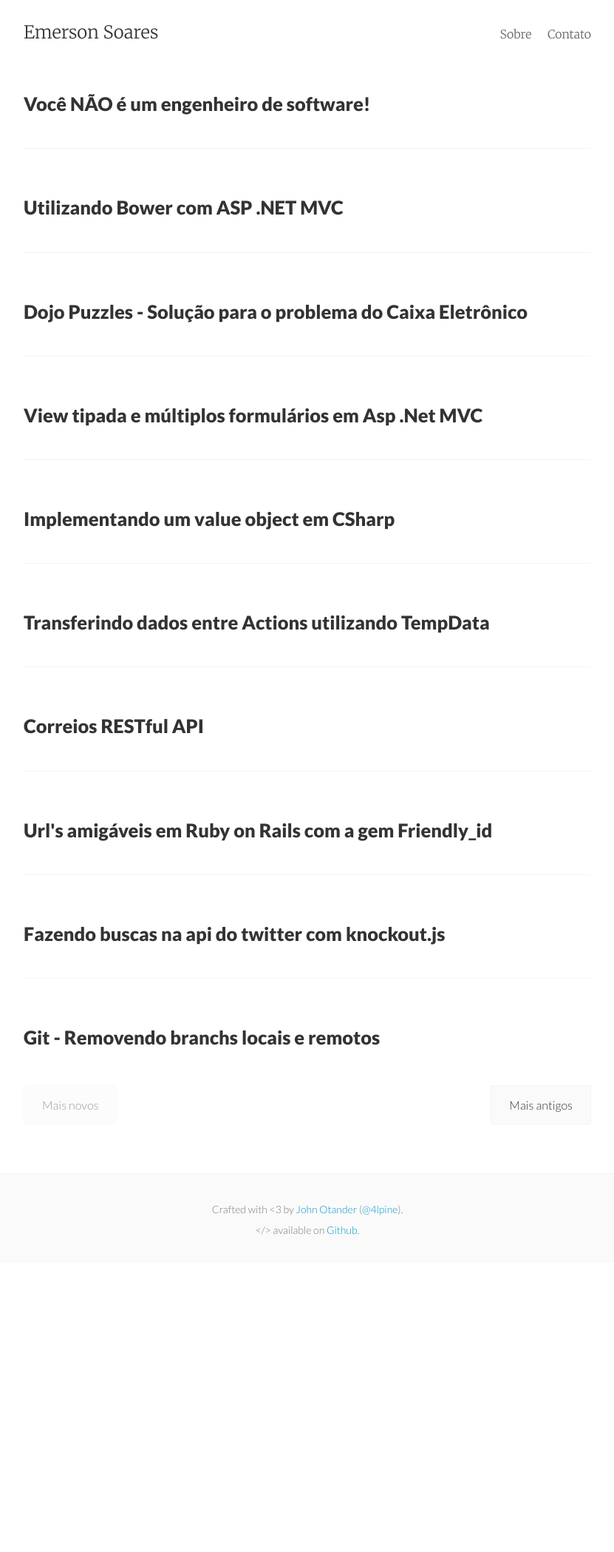
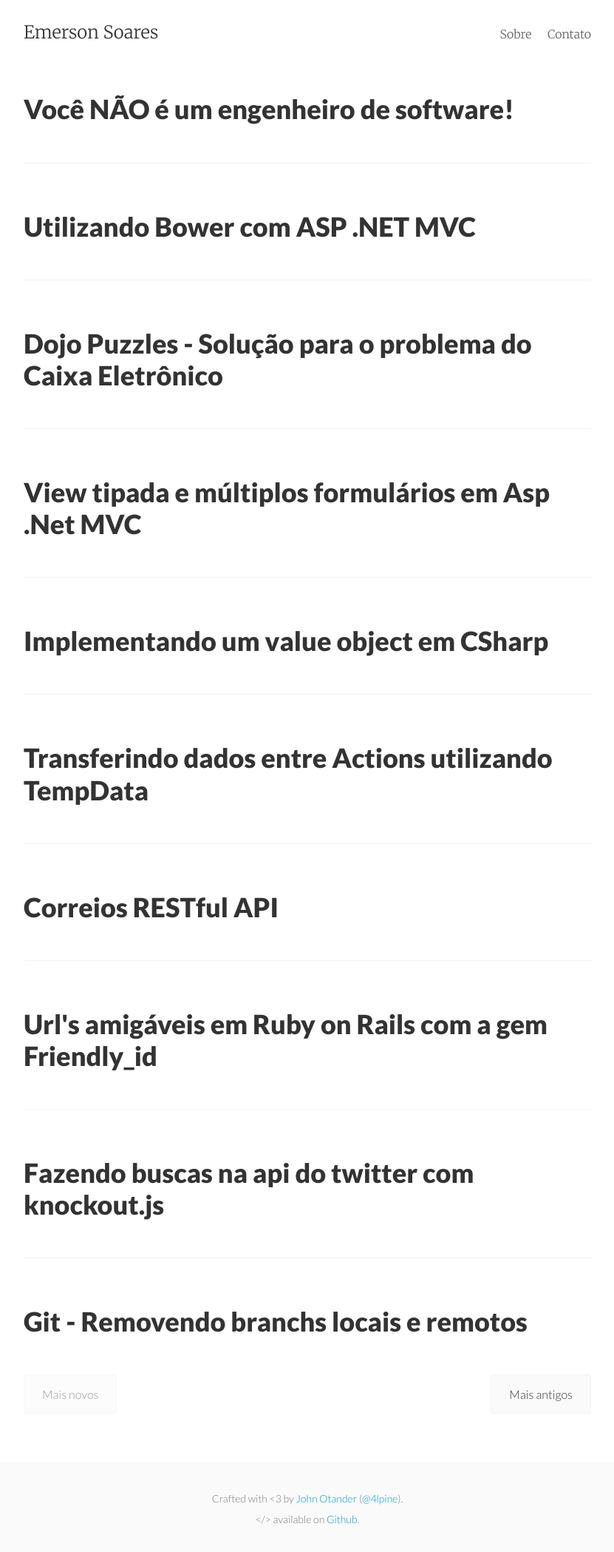
Before and after one commit to emersonsoares/emersonsoares.github.io, a Jekyll site: the page built from index.html, in a window 1280 px wide. Shown: the whole page at 74% size, without its empty margins (224-1055 px from the left). Built offline with Jekyll 4.4.1, drawn with Linux system fonts in a browser that asks for light colours; Markdown is read by kramdown in place of the engine named in the settings; the list of posts is cut into pages by our own code; before the commit the page ends 1707 px from its top, so only the background shows below that.

Commit message:
Update index.html

```diff
--- a/index.html
+++ b/index.html
@@ -7,7 +7,7 @@ layout: default
     {% for post in paginator.posts %}
       <div class="post {% if site.animated %}animated fade-in-down{% endif %}">
         <a href="{{ post.url | prepend: site.baseurl }}" class="post-link">
-          <h4 class="post-title">{{ post.title }}</h4>
+          <h3 class="post-title">{{ post.title }}</h3>
         </a>
       </div>
     {% endfor %}
```
